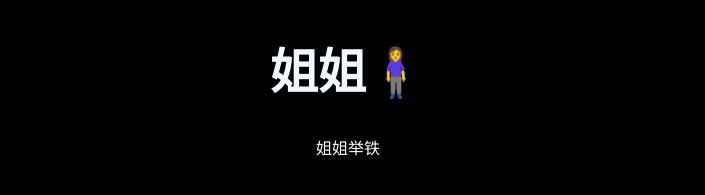
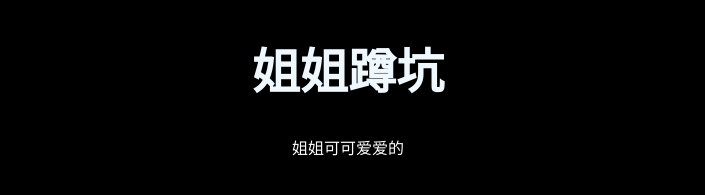
Before and after one commit to hualalalarain/motivate, a plain HTML site: page index.html in a window 1280 px wide. Shown: the part 587-782 px from the top of the page, without its empty margins (292-997 px from the left). Drawn offline with nearby package versions, Linux system fonts and the light colour scheme; a web font is replaced by a local one.

Commit message:
index.html

```diff
--- a/index.html
+++ b/index.html
@@ -28,9 +28,9 @@ But it must have the following features:
 
 <body>
   <div>
-    <img id="jiejei" src="./assets/images/IMG_6370.png" alt="">
-    <h1> 姐姐🧍‍♀️ </h1>
-    <p>姐姐举铁</p>
+    <img id="jiejei" src="./assets/images/IMG_6236.png" alt="">
+    <h1> 姐姐蹲坑 </h1>
+    <p>姐姐可可爱爱的</p>
   </div>
 </body>
 </html>
```
